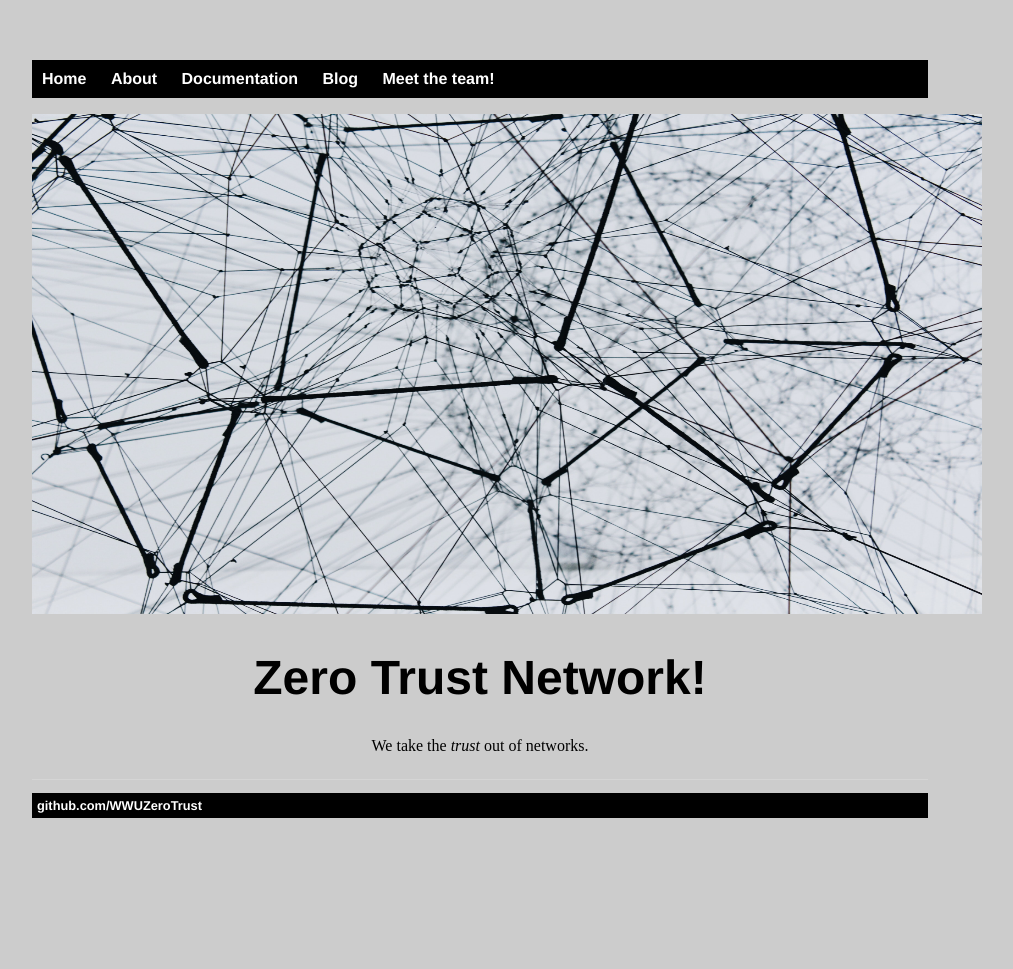
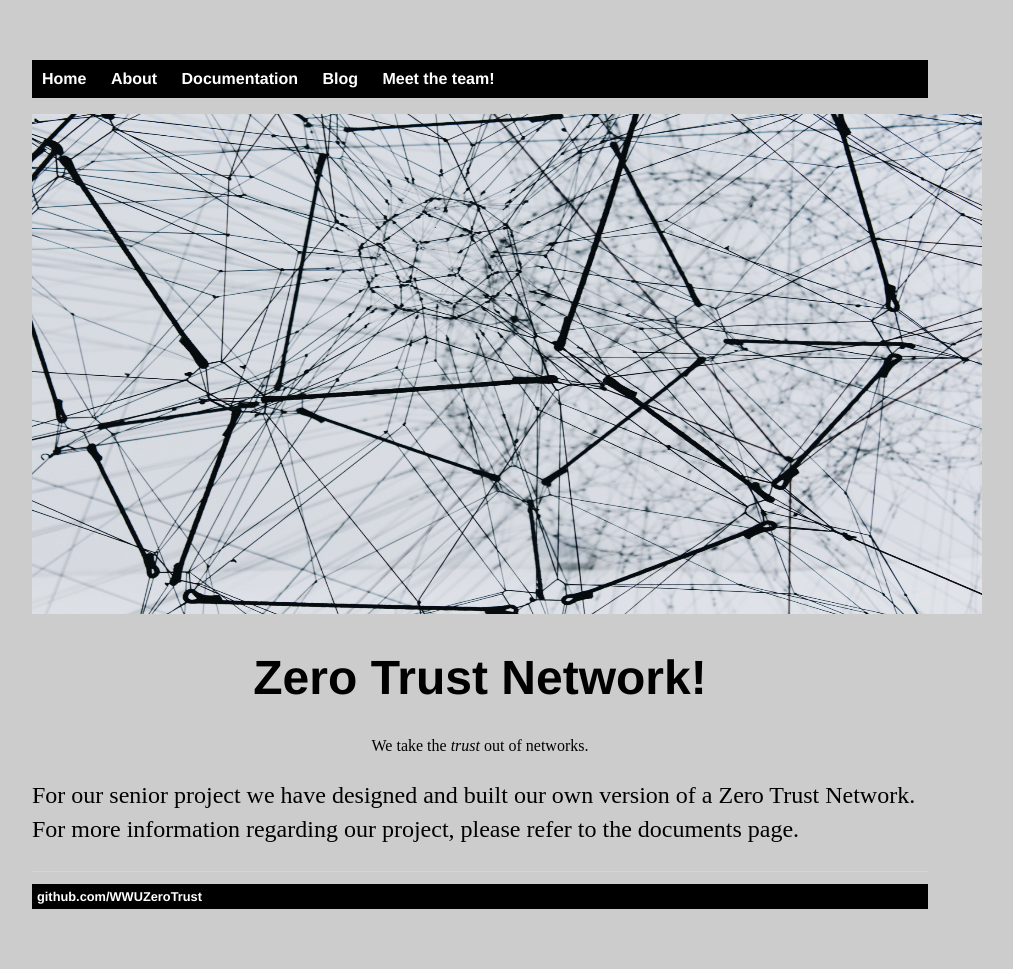
Before and after one commit to WWUZeroTrust/WWUZeroTrust.github.io, a Jekyll site: the page built from index.html, in a window 1280 px wide. Shown: the whole page, without its empty margins (160-1173 px from the left). Built offline with Jekyll 4.4.1, drawn with Linux system fonts in a browser that asks for light colours; before the commit the page ends 900 px from its top, so only the background shows below that.

Commit message:
Update index.html

```diff
--- a/index.html
+++ b/index.html
@@ -6,4 +6,6 @@ title: Zero Trust Network
 	<img src="image/ZTNimage.jpg" alt="hi" class="inline" height="500" width="950"/>
 	<h1><center>Zero Trust Network!</center></h1>
 		<p><center>We take the <em>trust</em> out of networks. </center></p>
+<p>For our senior project we have designed and built our own version of a Zero Trust Network. For more information regarding our
+project, please refer to the documents page.</p>
 </div><!-- /.blurb -->
```
